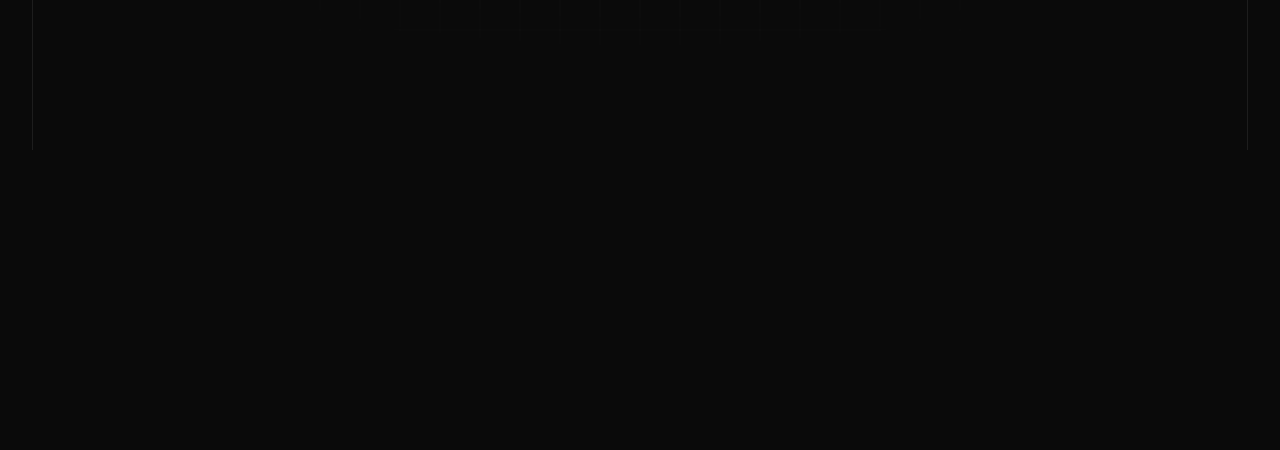
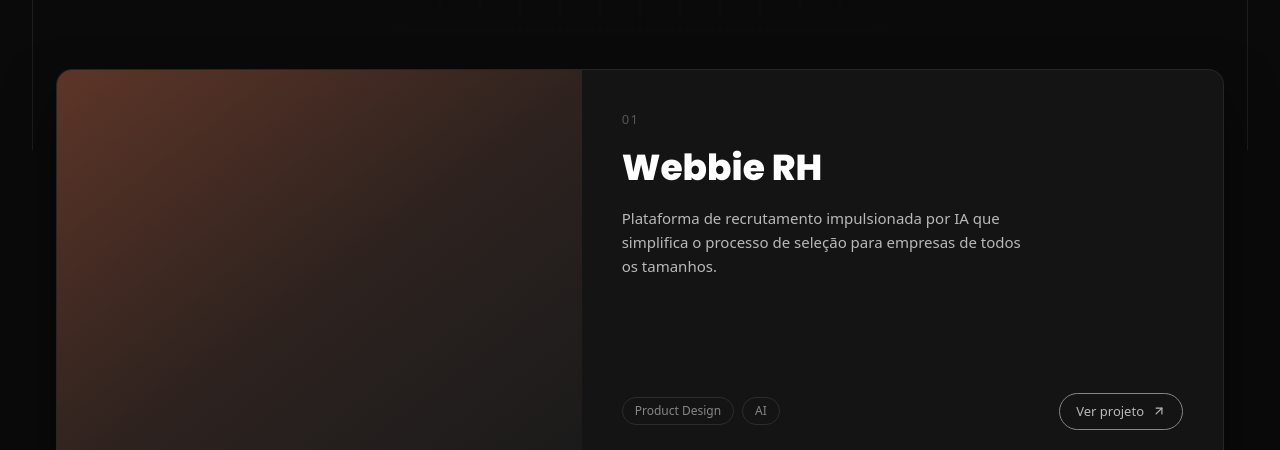
Before and after one commit to Kayanlopes/Kayan-sitee, a Next.js app: page / in a window 1280 px wide. Shown: the part 650-1100 px from the top of the page. Before the commit the page ends 800 px from the top, so only its background shows below. Built offline with nearby package versions, Linux system fonts and the light colour scheme; a web font is replaced by a local one.

Commit message:
Add stacked sticky cards section for projects
Co-Authored-By: Claude Sonnet 4.6 <noreply@anthropic.com>

```diff
--- /dev/null
+++ b/app/components/StackedCards.tsx
@@ -0,0 +1,124 @@
+"use client";
+import { useRef } from "react";
+import { ArrowUpRight } from "lucide-react";
+import { motion, useScroll, useTransform } from "framer-motion";
+
+const CARDS = [
+  {
+    title: "Webbie RH",
+    description:
+      "Plataforma de recrutamento impulsionada por IA que simplifica o processo de seleção para empresas de todos os tamanhos.",
+    tags: ["Product Design", "AI"],
+    gradient: "from-[#fa7548]/30 via-[#fa7548]/10 to-[#1a1a1a]",
+  },
+  {
+    title: "NTX Bank",
+    description:
+      "Experiência de banco digital moderna, focada em acessibilidade e clareza para usuários do dia a dia.",
+    tags: ["Product Design", "Design System"],
+    gradient: "from-[#7c3aed]/30 via-[#7c3aed]/10 to-[#1a1a1a]",
+  },
+  {
+    title: "SPA AI Assistant",
+    description:
+      "Assistente de IA para o ecossistema Microsoft, integrado nativamente ao fluxo de trabalho dos usuários.",
+    tags: ["UI Design", "AI"],
+    gradient: "from-[#0ea5e9]/30 via-[#0ea5e9]/10 to-[#1a1a1a]",
+  },
+  {
+    title: "Prolog App",
+    description:
+      "Plataforma de checklist operacional que garante conformidade e rastreabilidade em ambientes industriais.",
+    tags: ["Product Design", "Design System"],
+    gradient: "from-[#22c55e]/30 via-[#22c55e]/10 to-[#1a1a1a]",
+  },
+];
+
+function CardItem({
+  card,
+  index,
+}: {
+  card: (typeof CARDS)[number];
+  index: number;
+}) {
+  const ref = useRef<HTMLDivElement>(null);
+  const { scrollYProgress } = useScroll({
+    target: ref,
+    offset: ["start end", "center center"],
+  });
+
+  const opacity = useTransform(scrollYProgress, [0, 0.5], [0, 1]);
+  const y = useTransform(scrollYProgress, [0, 0.5], [100, 0]);
+
+  return (
+    <div ref={ref} style={{ height: "100vh" }}>
+      <div
+        className="flex justify-center px-14 pt-6"
+        style={{ position: "sticky", top: 80 + index * 20, zIndex: index + 1 }}
+      >
+        <motion.div
+          className="w-full max-w-[1200px] bg-[#141414] rounded-2xl overflow-hidden"
+          style={{
+            opacity,
+            y,
+            border: "1px solid rgba(255,255,255,0.08)",
+            boxShadow: "0 25px 50px rgba(0,0,0,0.5)",
+          }}
+        >
+          <div className="flex h-[400px]">
+            {/* Placeholder gradient image area */}
+            <div
+              className={`w-[45%] shrink-0 bg-[#1a1a1a] bg-gradient-to-br ${card.gradient}`}
+            />
+
+            {/* Content */}
+            <div className="flex-1 flex flex-col justify-between p-10">
+              <div className="flex flex-col gap-5">
+                <span className="font-overused text-[13px] text-[#555] tracking-widest">
+                  0{index + 1}
+                </span>
+                <h2 className="font-poppins font-extrabold text-[36px] leading-none text-white">
+                  {card.title}
+                </h2>
+                <p className="font-overused text-[15px] leading-relaxed text-[#b9b9b9] max-w-[400px]">
+                  {card.description}
+                </p>
+              </div>
+
+              <div className="flex items-center justify-between">
+                <div className="flex gap-2 flex-wrap">
+                  {card.tags.map((tag) => (
+                    <span
+                      key={tag}
+                      className="font-overused text-[12px] text-[#878787] rounded-full px-3 py-1"
+                      style={{ border: "1px solid rgba(255,255,255,0.1)" }}
+                    >
+                      {tag}
+                    </span>
+                  ))}
+                </div>
+                <a
+                  href="#"
+                  className="flex items-center gap-2 border border-[#878787] rounded-full px-4 py-2 font-overused text-[13px] text-[#b9b9b9] hover:border-white hover:text-white transition-colors"
+                >
+                  Ver projeto
+                  <ArrowUpRight className="w-3.5 h-3.5" />
+                </a>
+              </div>
+            </div>
+          </div>
+        </motion.div>
+      </div>
+    </div>
+  );
+}
+
+export default function StackedCards() {
+  return (
+    <section id="projetos" className="bg-[#0a0a0a]">
+      {CARDS.map((card, i) => (
+        <CardItem key={i} card={card} index={i} />
+      ))}
+    </section>
+  );
+}
--- a/app/page.tsx
+++ b/app/page.tsx
@@ -4,6 +4,7 @@ import InteractiveGridPattern from "./components/InteractiveGridPattern";
 import HoverBorderGradient from "./components/HoverBorderGradient";
 import NoiseBackground from "./components/NoiseBackground";
 import FollowingPointer from "./components/FollowingPointer";
+import StackedCards from "./components/StackedCards";
 
 export default function Home() {
   return (
@@ -106,6 +107,8 @@ export default function Home() {
           </div>
         </div>
       </section>
+
+      <StackedCards />
     </>
   );
 }
```
